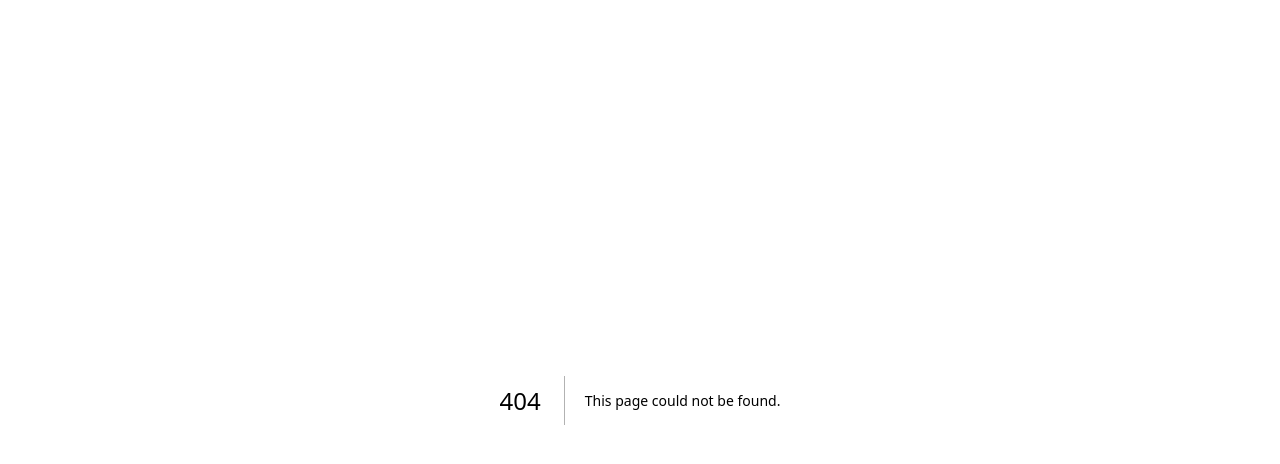
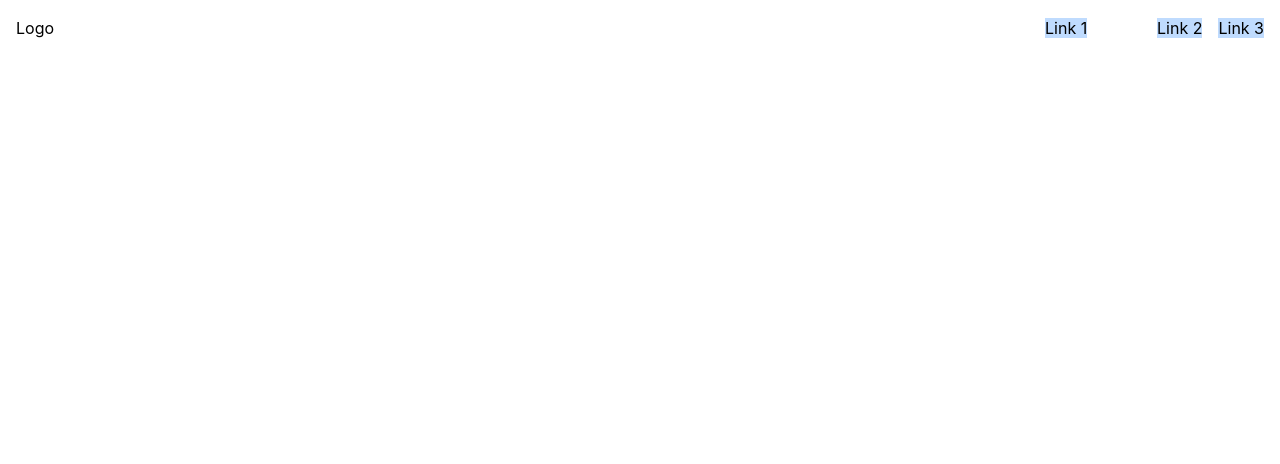
Before and after one commit to JoeLan124/mario2landing, a Next.js app: page /test in a window 1280 px wide. Before the commit this address had no page. Shown: the top 464 px of the page. Built offline with nearby package versions, Linux system fonts and the light colour scheme.

Commit message:
15 test.js is working

```diff
--- a/components/ShowLinks.js
+++ b/components/ShowLinks.js
@@ -8,13 +8,16 @@ const ShowLinks = () => {
       className={`md:flex md:space-x-8 mx-4 space-y-1 md:space-y-0 md:mt-0 group"
       }`}>
       <ul>Link 1</ul>
+
       <ul
         className={`md:relative ${
           showDrop1 ? "underline" : "no-underline"
         }`}
         onClick={() => {
           setshowDrop1(!showDrop1);
-        }}>
+        }}
+        onMouseEnter={() => setshowDrop1(true)}
+        onMouseLeave={() => setshowDrop1(false)}>
         {showDrop1 ? (
           <div className="w-16 md:float-left">
             <span className="underline"> Link 2</span>
@@ -27,9 +30,10 @@ const ShowLinks = () => {
           </div>
         )}
       </ul>
+
       {showDrop1 && (
-        <div className="ml-4 md:absolute w-full group-hover">
-          <div className=" bg-slate-300 md:absolute top-8 left-10">
+        <div className="ml-4 md:absolute w-full grid grid-cols-1 group-hover">
+          <div className=" bg-slate-300 md:absolute top-5 left-10">
             <ul className="">Link A</ul>
             <ul className="">Link B</ul>
             <ul className="">Link C</ul>
--- /dev/null
+++ b/pages/test.js
@@ -0,0 +1,63 @@
+import React from "react";
+
+function test() {
+  return (
+    <div className="md:flex md:justify-between p-4">
+      <div>Logo</div>
+
+      {/* Links */}
+      <div className="flex flex-col md:flex-row md:space-x-4">
+        {/* Link 1 */}
+        <div className="cursor-pointer group relative w-24">
+          <h1 className="group bg-blue-200 w-auto inline">
+            Link 1
+          </h1>
+          <div className="md:absolute top-6 hidden group-hover:block hover:block w-24">
+            <div className="py-3">
+              <div className="w-4 h-4 left-3 absolute top-8  bg-white rotate-45" />
+            </div>
+            <div className="mt-4 p-5 grid grid-cols-1 bg-white text-black w-auto">
+              <ul>Hallo1</ul>
+              <ul>Hallo2</ul>
+              <ul>Hallo3</ul>
+            </div>
+          </div>
+        </div>
+        {/* Link 2 */}
+        <div className="cursor-pointer group relative">
+          <h1 className="group bg-blue-200 w-auto inline">
+            Link 2
+          </h1>
+          <div className="absolute top-6 hidden group-hover:md:block hover:md:block w-24">
+            <div className="py-3">
+              <div className="w-4 h-4 left-3 absolute top-8  bg-white rotate-45" />
+            </div>
+            <div className="mt-4 p-5 grid grid-cols-1 bg-white text-black w-auto">
+              <ul>Hallo1</ul>
+              <ul>Hallo2</ul>
+              <ul>Hallo3</ul>
+            </div>
+          </div>
+        </div>
+        {/* Link 3 */}
+        <div className="cursor-pointer group relative">
+          <h1 className="group bg-blue-200 w-auto inline">
+            Link 3
+          </h1>
+          <div className="absolute top-6 hidden group-hover:md:block hover:md:block w-24">
+            <div className="py-3">
+              <div className="w-4 h-4 left-3 absolute top-8  bg-white rotate-45" />
+            </div>
+            <div className="mt-4 p-5 grid grid-cols-1 bg-white text-black w-auto">
+              <ul>Hallo1</ul>
+              <ul>Hallo2</ul>
+              <ul>Hallo3</ul>
+            </div>
+          </div>
+        </div>
+      </div>
+    </div>
+  );
+}
+
+export default test;
```
